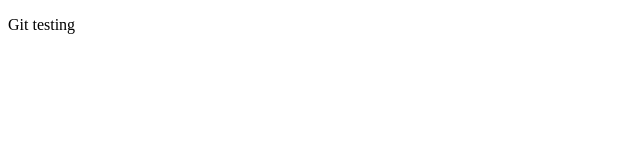
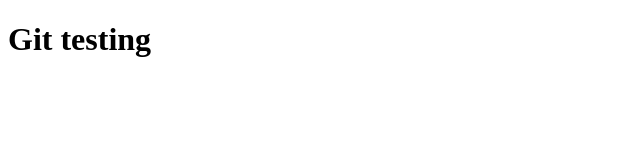
Before and after one commit to BernardAli/html-test, a plain HTML site: page index.html in a window 1280 px wide. Shown: the whole page, without its empty margins (0-640 px from the left). Drawn offline with Linux system fonts and the light colour scheme.

Commit message:
Edited Home Page

```diff
--- a/index.html
+++ b/index.html
@@ -7,6 +7,6 @@
     <title>Document</title>
 </head>
 <body>
-    <p>Git testing</p>
+    <h1>Git testing</h1>
 </body>
 </html>
```
